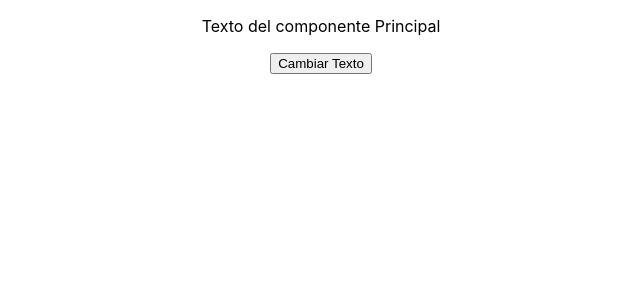
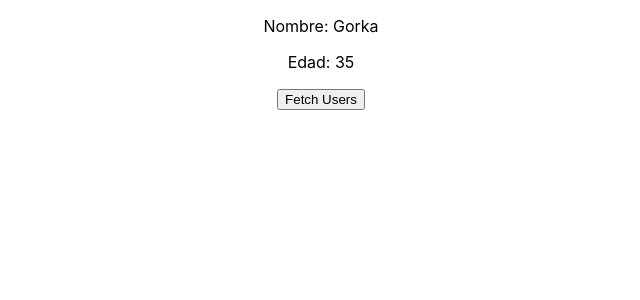
Before and after one commit to gorkavillara/imagina-formacion-react, a React (Create React App) app: page / in a window 1280 px wide. Shown: the top 300 px of the page, without its empty margins (319-959 px from the left). Built offline with nearby package versions, Linux system fonts and the light colour scheme.

Commit message:
useContext

```diff
--- a/package.json
+++ b/package.json
@@ -6,6 +6,7 @@
     "@testing-library/jest-dom": "^5.16.5",
     "@testing-library/react": "^13.4.0",
     "@testing-library/user-event": "^13.5.0",
+    "axios": "^1.3.5",
     "prop-types": "^15.8.1",
     "react": "^18.2.0",
     "react-dom": "^18.2.0",
--- a/src/App.js
+++ b/src/App.js
@@ -1,29 +1,12 @@
 import "./App.css";
-import Principal from "./components/Principal";
-// import Contador from "./components/Contador";
-// import ComponenteProps from "./components/ComponenteProps";
-// import ComponenteClase from "./components/ComponenteClase";
-// import ComponenteFuncional from "./components/ComponenteFuncional";
+import ComponentePadre from "./components/ComponentePadre";
 
-function App() {
-  // const miElemento = (
-  //   <p id="miElemento" className="claseDeMiElemento">
-  //     Este es mi elemento
-  //   </p>
-  // );
+const App = () => {
   return (
     <div className="App">
-      <Principal />
-      {/* <Contador /> */}
-      {/* {miElemento} */}
-      {/* <ComponenteClase texto="Hola mundo!" /> */}
-      {/* <ComponenteFuncional texto="Hola componente funcional" /> */}
-      {/* <ComponenteProps
-        titulo="Hola mundo"
-        onClick={() => console.log("Hola mundo")}
-      /> */}
+      <ComponentePadre />
     </div>
   );
-}
+};
 
 export default App;
--- a/src/components/BotonCambioTexto.jsx
+++ /dev/null
@@ -1,13 +0,0 @@
-import React from 'react'
-
-const BotonCambioTexto = ({ setTexto }) => {
-  const cambiaTexto = () => {
-    // texto = "Otro texto"
-    setTexto("Otro texto")
-  }
-  return (
-    <button onClick={cambiaTexto}>Cambiar Texto</button>
-  )
-}
-
-export default BotonCambioTexto
--- /dev/null
+++ b/src/components/ComponenteHijo.jsx
@@ -0,0 +1,18 @@
+import React, { useContext } from 'react';
+import { MiContexto } from './ComponentePadre';
+
+const ComponenteHijo = () => {
+  // Recupera los datos del contexto utilizando useContext
+  const { nombre, edad, fetchUsers } = useContext(MiContexto);
+
+  // Utiliza los datos obtenidos
+  return (
+    <div>
+      <p>Nombre: {nombre}</p>
+      <p>Edad: {edad}</p>
+      <button onClick={fetchUsers}>Fetch Users</button>
+    </div>
+  );
+}
+
+export default ComponenteHijo
--- /dev/null
+++ b/src/components/ComponentePadre.jsx
@@ -0,0 +1,25 @@
+import React, { createContext } from 'react';
+import axios from "axios"
+import ComponenteHijo from './ComponenteHijo';
+
+// Define un objeto de contexto
+export const MiContexto = createContext();
+
+const fetchUsers = async () => {
+  const res = await axios.get("https://jsonplaceholder.typicode.com/users")
+  console.log("Usuarios", res.data)
+}
+
+const ComponentePadre = () => {
+  // Define los datos que se desea compartir
+  const datos = { nombre: 'Gorka', edad: 35, fetchUsers };
+
+  // Pasa los datos al proveedor de contexto
+  return (
+    <MiContexto.Provider value={datos}>
+      <ComponenteHijo />
+    </MiContexto.Provider>
+  );
+}
+
+export default ComponentePadre
--- a/src/components/Principal.jsx
+++ /dev/null
@@ -1,14 +0,0 @@
-import React, { useState } from "react";
-import BotonCambioTexto from "./BotonCambioTexto";
-
-const Principal = () => {
-  const [texto, setTexto] = useState("Texto del componente Principal");
-  return (
-    <div>
-      <p>{texto}</p>
-      <BotonCambioTexto setTexto={setTexto} />
-    </div>
-  );
-};
-
-export default Principal;
```
Also changed, not shown: src/components/ComponenteClase.jsx (deleted, +0 -23 lines), src/components/ComponenteFuncional.jsx (deleted, +0 -13 lines), src/components/ComponenteProps.jsx (deleted, +0 -14 lines), src/components/Contador.jsx (deleted, +0 -21 lines), 1 other file (tests, documents, lock files or other folders).
